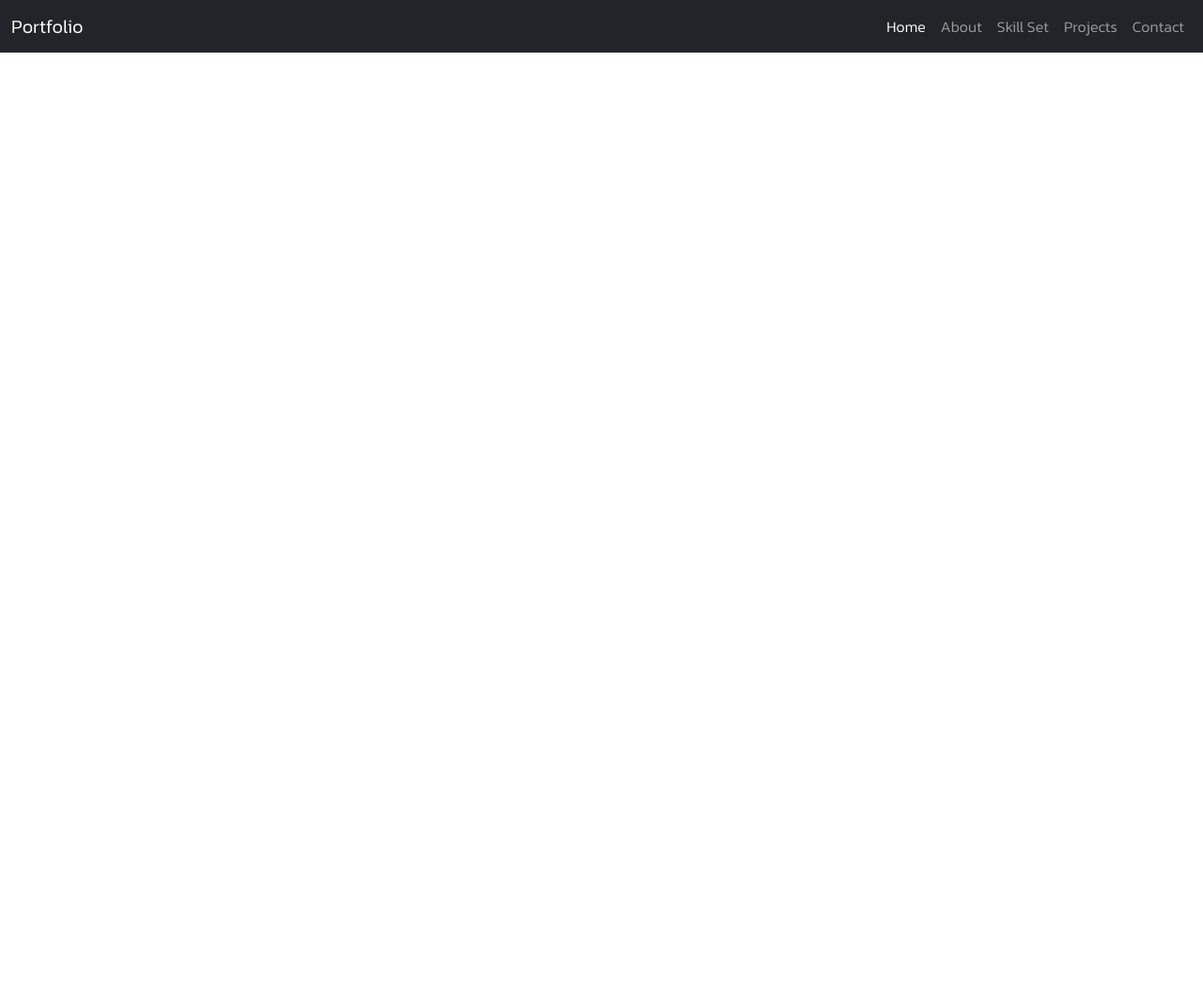
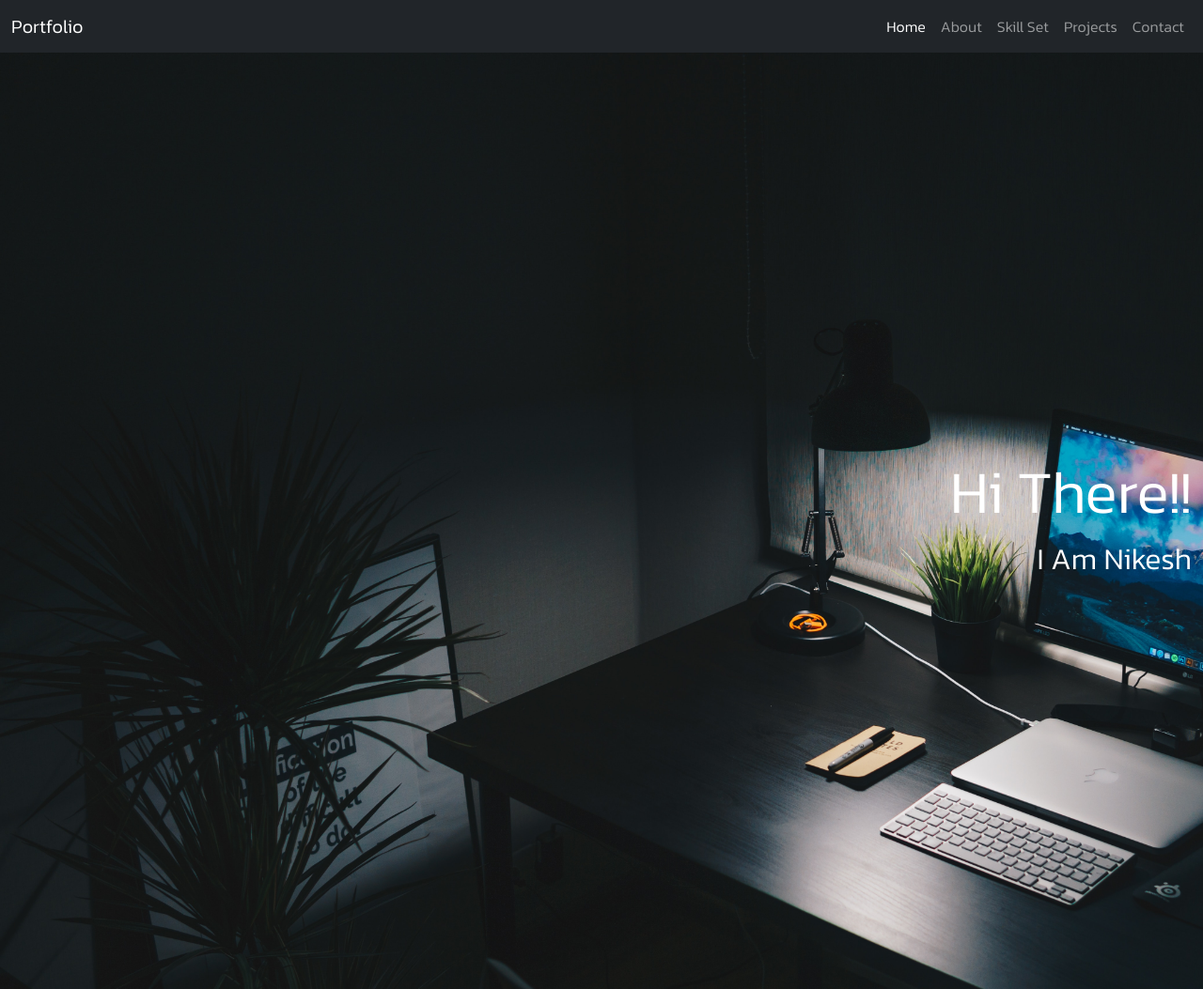
Before and after one commit to Nikesh04/PORTFOLIO, a plain HTML site: page index.html in a window 1280 px wide. Shown: the top 1053 px of the page at 94% size. Drawn offline with nearby package versions, Linux system fonts and the light colour scheme; the site is published under a folder, as on GitHub Pages, so addresses that start at the root find nothing.

Commit message:
Update index.html

```diff
--- a/index.html
+++ b/index.html
@@ -27,7 +27,7 @@
 
 .bannerBgImage{
     height: 140vh;
-    background : url("/bi.jpg");
+    background : url("bi.jpg");
     background-size : cover;
     position : relative;
 }
```
